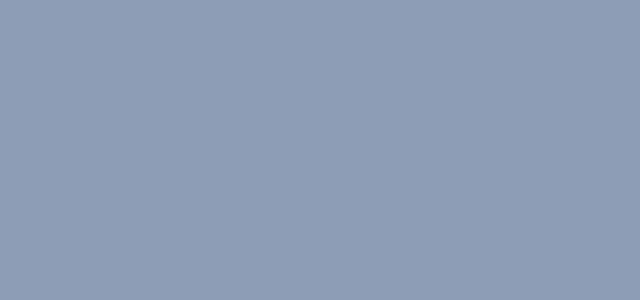
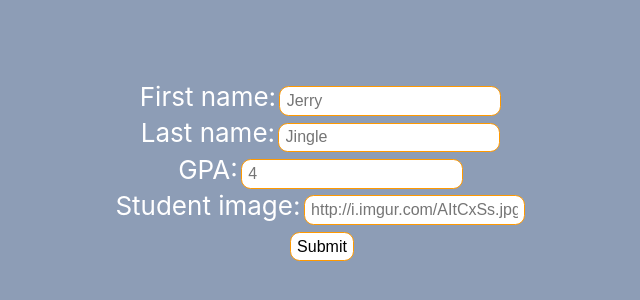
Before and after one commit to iambcho/CRUD-Front-End, a React (Create React App) app: page /edit_student in a window 1280 px wide. Shown: the part 228-528 px from the top of the page, without its empty margins (318-958 px from the left). Built offline with nearby package versions, Linux system fonts and the light colour scheme.

Commit message:
edit student component

```diff
--- a/src/App.js
+++ b/src/App.js
@@ -3,6 +3,7 @@ import './App.css';
 import AllStudents from "./components/container/AllStudents";
 import AddStudent from './components/container/AddStudent';
 import SingleStudent from './components/container/SingleStudent';
+import EditStudent from './components/container/EditStudent';
 
 import {BrowserRouter as Router, Route, Switch} from 'react-router-dom';
 
@@ -10,17 +11,17 @@ import {BrowserRouter as Router, Route, Switch} from 'react-router-dom';
 import AppView from "./AppView";
 
 // Additional Redux store imports;
-import { connect } from "react-redux";
-import { fetchStudentsThunk, removeStudentThunk, addStudentThunk } from "./store/utilities/students";
+// import { connect } from "react-redux";
+// import { fetchStudentsThunk, removeStudentThunk, addStudentThunk } from "./store/utilities/students";
 
 
 class AppContainer extends Component {
-  constructor() {
-    super();
-    this.state = {
-      amount: 0
-    }
-  }
+  // constructor() {
+  //   super();
+  //    this.state = {
+  //      amount: 0
+  //    }
+  // }
 
   // componentDidMount() {
   //   this.props.fetchAllStudents();
@@ -44,6 +45,7 @@ class AppContainer extends Component {
     const AllStudentsComponent = () => <AllStudents />
     const AddStudentComponent = () => <AddStudent/>
     const SingleStudentComponent = () => <SingleStudent/>
+    const EditStudentComponent = () => <EditStudent/>
     // const AllStudentsComponent = () => <AllStudents students={this.props.students} removeStudent={this.removeStudent} addStudent={this.addStudent}/>
     return (
       <div>
@@ -57,6 +59,7 @@ class AppContainer extends Component {
                 <Route exact path="/students" render={AllStudentsComponent}/>
                 <Route exact path="/add_students" render={AddStudentComponent}/>
                 <Route exact path="/single_student" render={SingleStudentComponent}/>
+                <Route exact path="/edit_student" render={EditStudentComponent}/>
               </div>
           </div>
           </Switch>
--- a/src/components/container/EditStudent.js
+++ b/src/components/container/EditStudent.js
@@ -0,0 +1,108 @@
+/*
+
+
+
+*/
+
+import React, { Component } from 'react';
+import {Link, Route} from 'react-router-dom';
+import './../../App.css';
+
+// Import view;
+// import AllStudentsView from "./../view/AllStudentsView";
+
+import { connect } from "react-redux";
+import { fetchStudentsThunk} from "./../../store/utilities/students";
+import {  currStudentThunk } from "./../../store/utilities/student";
+import { editStudentThunk } from "./../../store/utilities/students";
+
+
+
+
+class EditStudent extends Component {
+    componentDidMount() {
+        this.props.fetchAllStudents();
+        this.props.getCurrentStudent();
+        this.props.editStudent();
+      }
+
+      handleChange = (event) => {
+        this.setState({ [event.target.name]: event.target.value })
+      }
+
+    //   onClickStudent = (event) => {
+    //       return (
+
+    //       )
+
+    //   }
+    handleEdit = (e) => {
+        e.preventDefault();
+        const newFirstName = this.getFirst.value;
+        const newLastName = this.getLast.value;
+        const newGPA = this.getGPA.value;
+        const newImage = this.getImage.value;
+        // const data = {
+        //   newTitle,
+        //   newMessage
+        // }
+       //this.props.dispatch({ type: 'UPDATE', id: this.props.post.id, data: data })
+    // ()=>this.editStudent(this.props.student);
+        let newStudent = {
+            firstName: newFirstName,
+            lastName: newLastName,
+            gpa: newGPA,
+            imageUrl: newImage
+        }
+        this.editStudent(newStudent);
+        console.log(this.student);
+        //this.props.dispatch({type: 'EDIT_STUDENT', payload: newStudent});
+    }
+
+      render() {
+
+
+        return (
+
+            //<EditStudent students = {this.props.students} student = {this.props.student} getCurrentStudent= {this.props.getCurrentStudent}/>
+            <form onSubmit={this.handleEdit}>
+                First name:
+                <input type = "text" ref={(input) => this.getFirst = input} placeholder={this.props.student.firstName}></input><br/>
+                Last name:
+                <input type = "text" ref={(input) => this.getLast = input} placeholder={this.props.student.lastName}></input><br/>
+                GPA:
+                <input type = "text" ref={(input) => this.getGPA = input} placeholder={this.props.student.gpa}></input><br/>
+                Student image:
+                <input type = "text" ref={(input) => this.getImage = input} placeholder={this.props.student.imageUrl}></input><br/>
+                {/* <Link to="/single_student"></Link> */}
+                <input type = "submit" ></input>
+
+            </form>
+            )
+      }
+}
+
+// Declaration for mapStateToProps;
+// The keys in this returned object will be on your component's `props` object;
+// The values of these keys reflect the value of the piece of state in your Redux store;
+const mapState = (state) => {
+    return {
+      students: state.students,
+      student: state.student
+    }
+  }
+
+  // Declaration for mapDispatchToProps;
+  // The keys in this returned object will be on your component's `props` object as well;
+  // The values of these keys are anonymous functions that will dispatch imported action creators or thunks so that a component can communicate with the appropriate reducer function(s);
+  const mapDispatch = (dispatch) => {
+    return {
+      fetchAllStudents: () => dispatch(fetchStudentsThunk()),
+      getCurrentStudent: (student) => dispatch(currStudentThunk(student)),
+      editStudent: (student) => dispatch(editStudentThunk(student))
+
+
+    }
+  }
+
+  export default connect(mapState, mapDispatch)(EditStudent);
--- a/src/store/utilities/student.js
+++ b/src/store/utilities/student.js
@@ -1,22 +1,15 @@
 // ACTION TYPES;
-const DELETE_STUDENT = "DELETE_STUDENT";
-const EDIT_STUDENT = "EDIT_STUDENT";
+// const EDIT_STUDENT = "EDIT_STUDENT";
 const CURR_STUDENT = "CURR_STUDENT";
 
 // ACTION CREATOR;
-const deleteStudent = (id) => {
-    return {
-        type: DELETE_STUDENT,
-        payload: id
-    }
-}
 
-const editStudent = (student) => {
-    return {
-        type: EDIT_STUDENT,
-        payload: student
-    }
-}
+// const editStudent = (student) => {
+//     return {
+//         type: EDIT_STUDENT,
+//         payload: student
+//     }
+// }
 
 
 const currStudent = (student) => {
@@ -27,28 +20,37 @@ const currStudent = (student) => {
 }
 
 // THUNK CREATOR;
-export const deleteStudentThunk = (id) => (dispatch) => {
-    let resolvedActionObject = deleteStudent(id);
-    dispatch(resolvedActionObject);
-}
 
-export const editStudentThunk = (student) => (dispatch) => {
-    let resolvedActionObject = editStudent(student);
-    dispatch(resolvedActionObject);
-}
+// export const editStudentThunk = (student) => (dispatch) => {
+//     let resolvedActionObject = editStudent(student);
+//     dispatch(resolvedActionObject);
+// }
 
 export const currStudentThunk = (student) => (dispatch) => {
-    let resolvedActionObject = currStudent(student);
-    dispatch(resolvedActionObject);
+    //let resolvedActionObject = currStudent(student);
+
+    let resolvedActionObject =         {
+        "id": 4,
+        "firstName": "Jerry",
+        "lastName": "Jingle",
+        "email": "jerryjingle@bells.com",
+        "imageUrl": "http://i.imgur.com/AItCxSs.jpg",
+        "gpa": 4,
+        "createdAt": "2018-12-06T19:58:21.314Z",
+        "updatedAt": "2018-12-06T19:58:21.314Z",
+        "campusId": 3
+        }
+
+
+    dispatch(currStudent(resolvedActionObject));
 }
 
 // REDUCER FUNCTION;
 export default (state = {}, action) => {
     switch (action.type) {
-        // case DELETE_STUDENT:
-        //     return state.filter(student => student.id !== action.payload);
+
         // case EDIT_STUDENT:
-        //     return [...state, action.payload]
+        //     return action.payload;
         case CURR_STUDENT:
             return action.payload;
         default:
--- a/src/store/utilities/students.js
+++ b/src/store/utilities/students.js
@@ -2,6 +2,7 @@
 const FETCH_STUDENTS = "FETCH_STUDENTS";
 const REMOVE_STUDENT = "REMOVE_STUDENT";
 const ADD_STUDENT = "ADD_STUDENT";
+const EDIT_STUDENT = "EDIT_STUDENT";
 // const CURR_STUDENT = "CURR_STUDENT";
 
 // ACTION CREATOR;
@@ -22,6 +23,13 @@ const removeStudent = (id) => {
 const addStudent = (student) => {
     return {
         type: ADD_STUDENT,
+        payload: student
+    }
+}
+
+const editStudent = (student) => {
+    return {
+        type: EDIT_STUDENT,
         payload: student
     }
 }
@@ -111,6 +119,11 @@ export const addStudentThunk = (student) => (dispatch) => {
 //     dispatch(resolvedActionObject);
 // }
 
+export const editStudentThunk = (student) => (dispatch) => {
+    let resolvedActionObject = editStudent(student);
+    dispatch(resolvedActionObject);
+}
+
 // REDUCER FUNCTION;
 export default (state = [], action) => {
     switch (action.type) {
@@ -122,6 +135,18 @@ export default (state = [], action) => {
             return [...state, action.payload]
         // case CURR_STUDENT:
         //     return action.payload;
+        case EDIT_STUDENT:
+            return state.map((student) => {
+            if (student.id === action.id) {
+            return {
+            ...student,
+            firstName: action.payload.newFirstName,
+            lastName: action.payload.newLastName,
+            gpa: action.payload.newGPA,
+            imageUrl: action.payload.newImage
+            }
+            } else return student;
+            })
         default:
             return state;
     }
```
